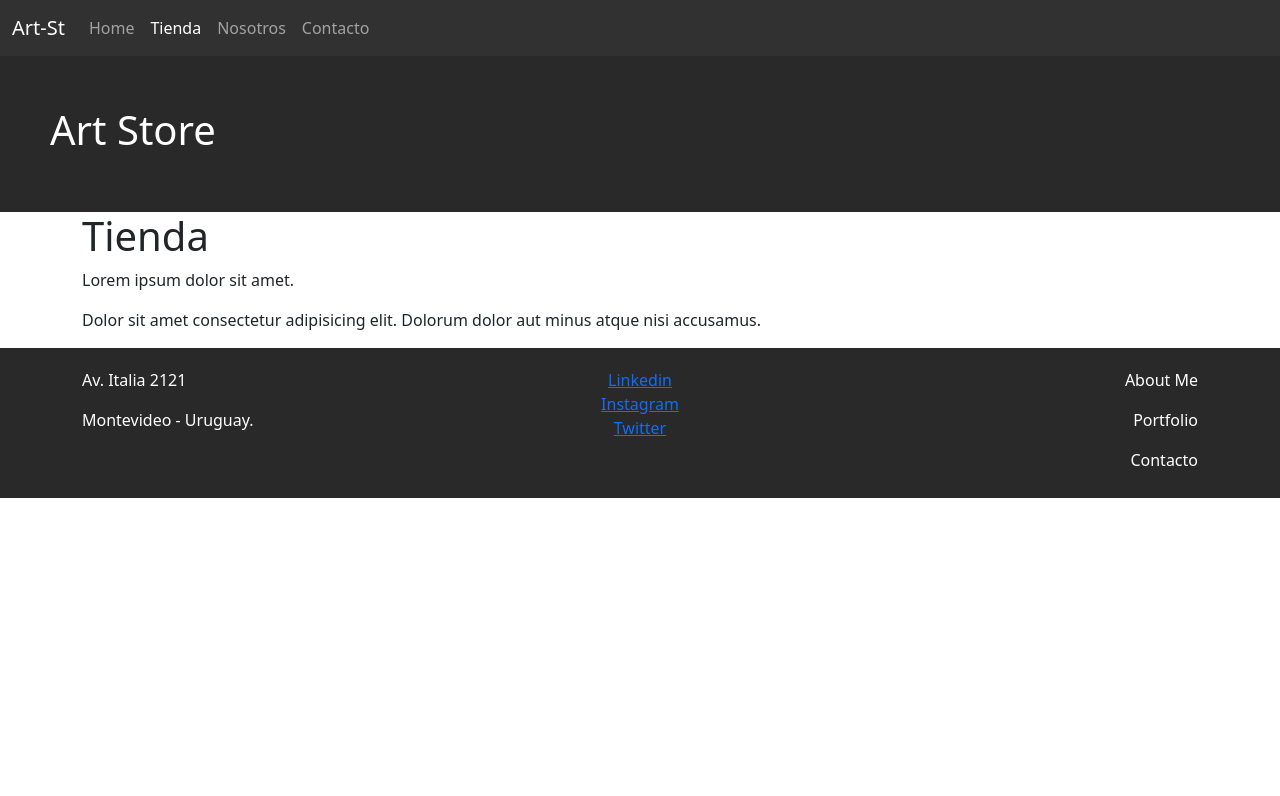
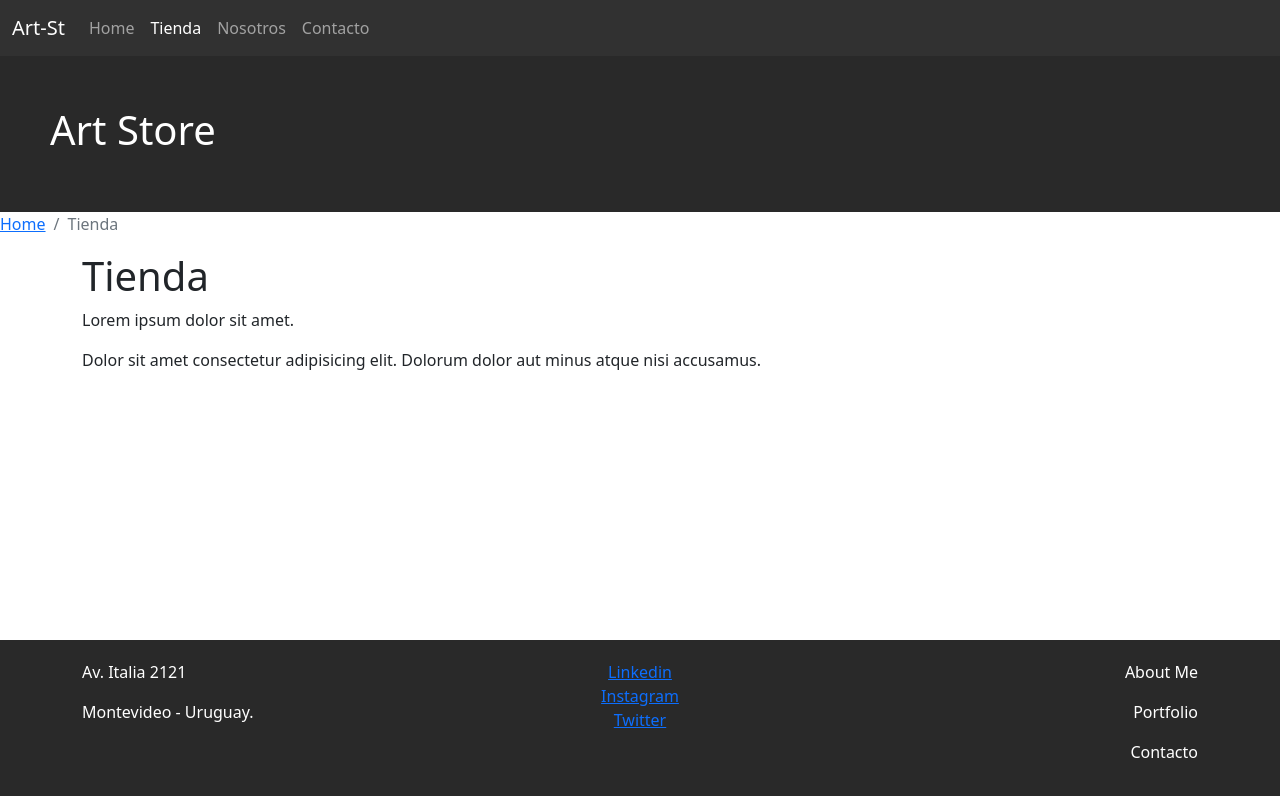
Before and after one commit to lukaspode/project-c, a website: page store.html in a window 1280 px wide. Drawn offline with nearby package versions, Linux system fonts and the light colour scheme.

Commit message:
corregi footer y agregue breadcrumb

```diff
--- a/css/style.css
+++ b/css/style.css
@@ -25,6 +25,16 @@
 .btn{
     float: right;
 }
+.page-container {
+    position: relative;
+    min-height: 100vh;
+}
+
+.content-wrap {
+    padding-bottom: 10rem;    /* Footer height */
+}
+
+
 footer{
     margin:10px 0 0 0;
     padding: 20px 0 10px 0;
@@ -32,4 +42,6 @@ footer{
     color: white;
     bottom: 0;
     width: 100%;
+    position: absolute;
+    height: 10rem;            /* Footer height */
 }
--- a/store.html
+++ b/store.html
@@ -12,6 +12,9 @@
         <link rel="stylesheet" href="node_modules\bootstrap\dist\css\bootstrap.min.css">
     </head>
     <body>
+      <div class="page-container">
+        <div class="content-wrap">
+          <!-- NavBar -->
           <nav class="navbar navbar-expand-lg navbar-dark" style="background-color: rgb(49, 49, 49);">
               <div class="container-fluid">
                 <a class="navbar-brand" href="./index.html">Art-St</a>
@@ -40,12 +43,20 @@
           <div class="jumbotron">
               <h1>Art Store</h1>
           </div>
+          <!-- Breadcrumb -->
+          <nav aria-label="breadcrumb">
+            <ol class="breadcrumb">
+              <li class="breadcrumb-item"><a href="./index.html">Home</a></li>
+              <li class="breadcrumb-item active" aria-current="page">Tienda</li>
+            </ol>
+          </nav>
           <!-- Contenido -->
           <div class="container">
               <h1>Tienda</h1>
               <p>Lorem ipsum dolor sit amet.</p>
               <p>Dolor sit amet consectetur adipisicing elit. Dolorum dolor aut minus atque nisi accusamus.</p>
           </div>
+          <!-- Footer -->
           <footer>
               <div class="container">
                   <div class="row">
@@ -68,7 +79,8 @@
                   </div>
               </div>
           </footer>
-
+        </div>
+      </div>
       <script src="" async defer></script>
       <script src="node_modules/bootstrap/dist/js/bootstrap.bundle.min.js"></script>
       <script src="node_modules/jquery/dist/jquery.min.js"></script>
```
Also changed, not shown: aboutus.html (+13 -1 lines), contact.html (+13 -1 lines), index.html (+7 -0 lines). Lines whose indentation alone changed are shown as unchanged.
